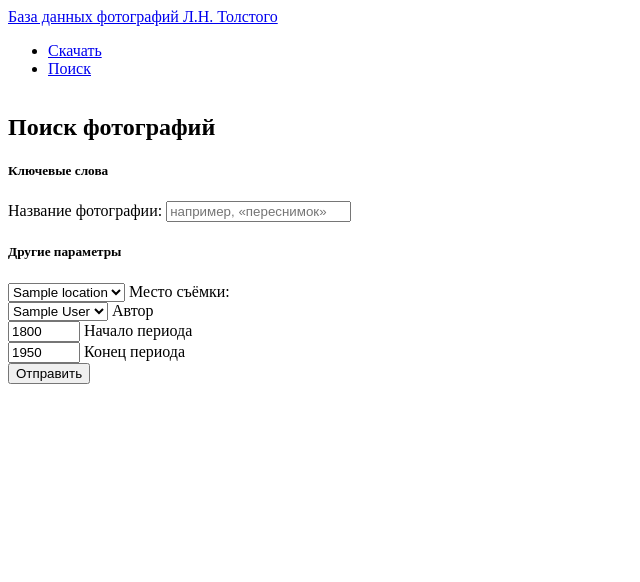
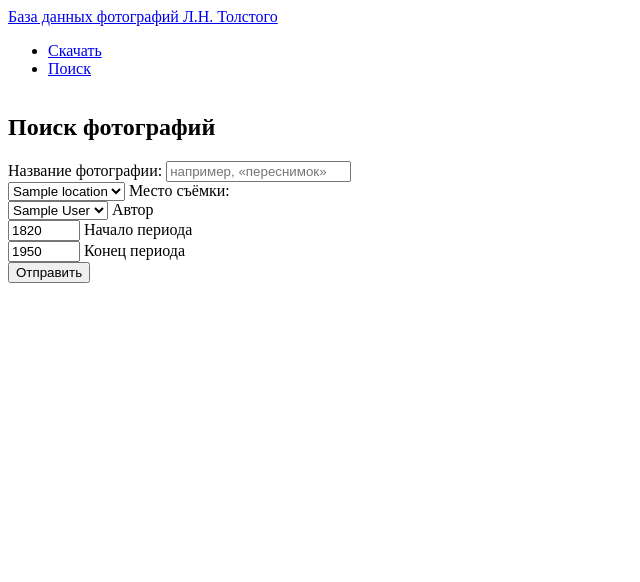
Before and after one commit to creaciond/tolstoy_photodb_site, a Flask app: page /search in a window 1280 px wide. Shown: the top 582 px of the page, without its empty margins (0-640 px from the left). Run offline with Flask 2, Linux system fonts and the light colour scheme; tables that the repository leaves empty hold one stand-in row (values such as "Sample post").

Commit message:
style changes on search page

```diff
--- a/app.py
+++ b/app.py
@@ -50,6 +50,7 @@ def results():
             'files': int(request.form.get('files')) if request.form.get('files') else None,
             'start_year': int(request.form.get('start_year')) if request.form.get('start_year') else None,
             'end_year': int(request.form.get('end_year')) if request.form.get('end_year') else None,
+            'photo_title': (request.form.get('photo_title')) if request.form.get('photo_title') else None,
         }
         print(query_data)
 
@@ -101,7 +102,14 @@ def results():
                     search_results = res
                 else:
                     search_results = None
-
+            if query_data['photo_title']:
+                res = search_results\
+                    .filter(
+                        Photo.title == query_data['photo_title'])
+                if res:
+                    search_results = res
+                else:
+                    search_results = None
             # создание окончательного списка с результатами
             search_results = search_results.all()
         return render_template("results.html", photos_results=search_results)
--- a/templates/search.html
+++ b/templates/search.html
@@ -15,14 +15,14 @@
         <div class="section" id="search-form">
             <div class="row">
                 <div class="col s12 m6">
-                    <h5 class="header center">Ключевые слова</h5>
+                    <!--<h5 class="header center">Ключевые слова</h5>-->
                     <div class="input-field">
                         <label for="id">Название фотографии:</label>
                         <input type="text" name="photo_title" id="photo_title" placeholder="например, «переснимок»" />
                     </div>
                 </div>
                 <div class="col s12 m6">
-                    <h5 class="header center">Другие параметры</h5>
+                    <!--<h5 class="header center">Другие параметры</h5>-->
                     <div class="input-field">
                         <select name="place" id="place">
                             {% for location in data["places"] %}
@@ -42,6 +42,7 @@
                 </div>
             </div>
             <div class="row">
+                <div class="col s12 m6">
                     <div class="input-field">
                         <select name="author" id="author">
                             {% for author in data["authors"] %}
@@ -54,13 +55,18 @@
                         </select>
                         <label for="author">Автор</label>
                     </div>
+                </div>
+                <div class="col s12 m3">
                     <div class="input-field">
-                    <input type="number" name="start_year" id="start_year" value="1800" min="1800" max="1950" />
+                        <input type="number" name="start_year" id="start_year" value="1820" min="1820" max="1950" />
                         <label for="start_year">Начало периода</label>
                     </div>
+                </div>
+                <div class="col s12 m3">
                     <div class="input-field">
-                    <input type="number" name="end_year" id="end_year" value="1950" min="1800" max="1950" />
+                        <input type="number" name="end_year" id="end_year" value="1950" min="1820" max="1950" />
                         <label for="end_year">Конец периода</label>
+                    </div>
                 </div>
             </div>
         </div>
```
Lines whose indentation alone changed are shown as unchanged.
